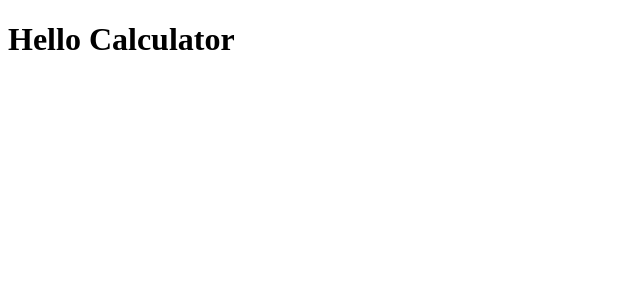
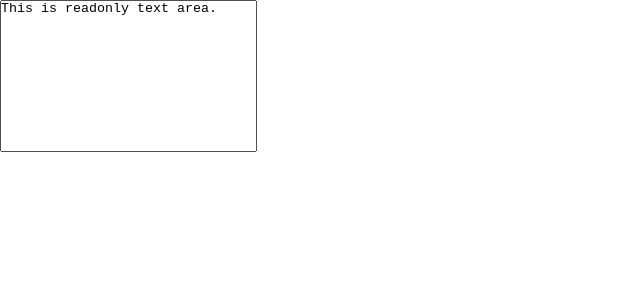
Before and after one commit to bababubudev/CalculatorJs, a React (Vite) app: page / in a window 1280 px wide. Shown: the top 300 px of the page, without its empty margins (0-640 px from the left). Built offline with nearby package versions, Linux system fonts and the light colour scheme.

Commit message:
Adding few elements

```diff
--- a/package.json
+++ b/package.json
@@ -22,6 +22,7 @@
     "eslint": "^8.56.0",
     "eslint-plugin-react-hooks": "^4.6.0",
     "eslint-plugin-react-refresh": "^0.4.5",
+    "sass": "^1.71.1",
     "typescript": "^5.2.2",
     "vite": "^5.1.4"
   }
--- a/src/App.tsx
+++ b/src/App.tsx
@@ -1,8 +1,10 @@
+import Display from "./components/Display"
+
 function App() {
   return (
-    <>
-      <h1>Hello Calculator</h1>
-    </>
+    <main>
+      <Display />
+    </main>
   )
 }
 
--- /dev/null
+++ b/src/components/Display.tsx
@@ -0,0 +1,16 @@
+function Display() {
+  return (
+    <textarea
+      name="screen-area"
+      id="screen-area"
+      className="display"
+      cols={30}
+      rows={10}
+      readOnly
+    >
+      This is readonly text area.
+    </textarea>
+  );
+}
+
+export default Display;
--- a/src/main.tsx
+++ b/src/main.tsx
@@ -1,6 +1,8 @@
 import React from "react"
 import ReactDOM from "react-dom/client"
 import App from "./App.tsx"
+
+import "./styles/style.scss"
 
 ReactDOM.createRoot(document.getElementById('root')!).render(
   <React.StrictMode>
--- /dev/null
+++ b/src/styles/components/Screen.scss
@@ -0,0 +1,3 @@
+.display {
+  resize: none;
+}
--- /dev/null
+++ b/src/styles/style.scss
@@ -0,0 +1,7 @@
+@use "./components/Screen.scss";
+
+* {
+  padding: 0;
+  margin: 0;
+  box-sizing: border-box;
+}
```
Also changed, not shown: src/components/Button.tsx (added, +20 -0 lines), 1 other file (tests, documents, lock files or other folders).
